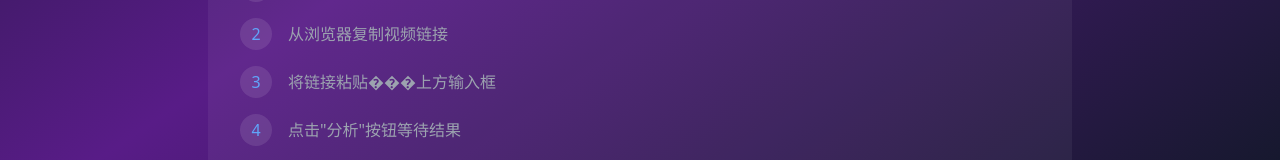
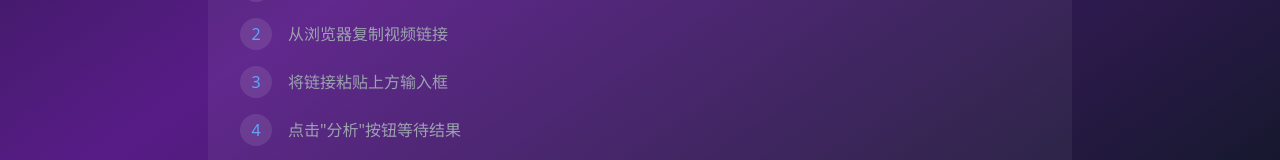
Before and after one commit to ww2766/youtube-cf, a Next.js app: page / in a window 1280 px wide. Shown: the part 643-803 px from the top of the page. Built offline with nearby package versions, Linux system fonts and the light colour scheme.

Commit message:
Add files via upload

```diff
--- a/app/page.tsx
+++ b/app/page.tsx
@@ -178,7 +178,7 @@ export default function Home() {
             {[
               '找到想要分析的YouTube视频',
               '从浏览器复制视频链接',
-              '将链接粘贴���上方输入框',
+              '将链接粘贴上方输入框',
               '点击"分析"按钮等待结果'
             ].map((step, index) => (
               <li key={index} className="flex items-center space-x-4">
```
